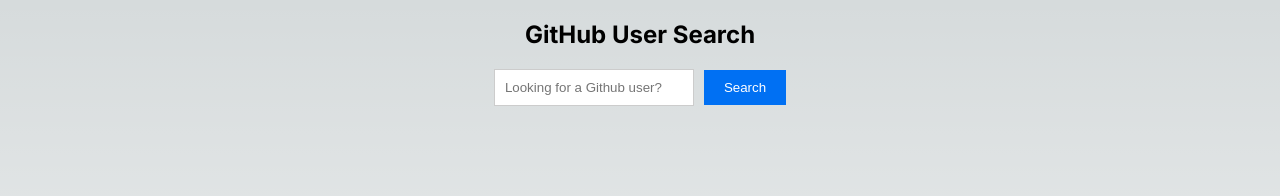
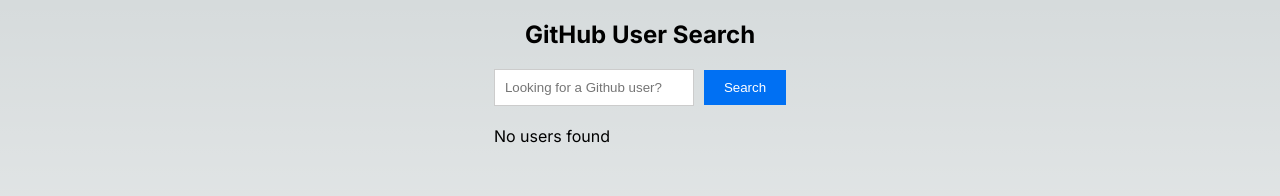
Before and after one commit to s-d-le/github-search, a Next.js app in the folder packages/github-search/: page / in a window 1280 px wide. Shown: the top 196 px of the page. Built offline with nearby package versions, Linux system fonts and the light colour scheme.

Commit message:
loading state

```diff
--- a/packages/github-search/components/SearchForm.tsx
+++ b/packages/github-search/components/SearchForm.tsx
@@ -52,8 +52,13 @@
       </form>
 
       {error && <p className={styles.error}>{error}</p>}
-
-      <UsersList users={users} />
+      {isLoading ? (
+        <p>Loading...</p>
+      ) : users.length > 0 ? (
+        <UsersList users={users} />
+      ) : (
+        <p>No users found</p>
+      )}
     </div>
   );
 }
--- a/packages/github-search/components/UsersList.tsx
+++ b/packages/github-search/components/UsersList.tsx
@@ -7,8 +7,6 @@
 }
 
 export default function UsersList({ users }: UsersListProps) {
-  if (users.length === 0) return null;
-
   return (
     <ul className={styles.list}>
       {users.map((user) => (
```
